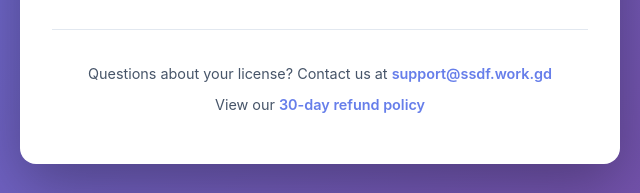
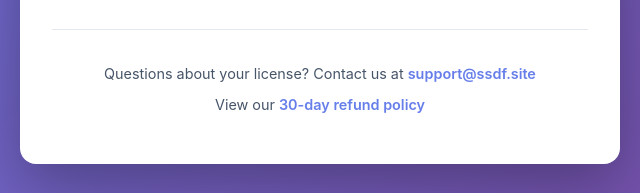
Before and after one commit to CreoDAMO/Sovereign-Spiral-Development-Framework-SSDF-, a website: page frontend/success.html in a window 1280 px wide. Shown: the part 770-963 px from the top of the page, 320-960 px from the left. Drawn offline with Linux system fonts and the light colour scheme.

Commit message:
Update success.html

```diff
--- a/frontend/success.html
+++ b/frontend/success.html
@@ -3,7 +3,7 @@
 <head>
     <meta charset="UTF-8">
     <meta name="viewport" content="width=device-width, initial-scale=1.0">
-    <title>Payment Successful - SSDF</title>
+    <title>Payment Successful - Sovereign Spiral Dev Framework - SSDF</title>
     <meta name="description" content="Your payment was successful. Check your email for license keys.">
     <style>
         :root {
@@ -310,13 +310,13 @@
                 <a href="index.html" class="btn btn-primary">
                     ← Back to Projects
                 </a>
-                <a href="mailto:support@ssdf.work.gd" class="btn btn-secondary">
+                <a href="mailto:support@ssdf.site" class="btn btn-secondary">
                     📧 Contact Support
                 </a>
             </div>
 
             <div class="support-box">
-                <p>Questions about your license? Contact us at <a href="mailto:support@ssdf.work.gd">support@ssdf.work.gd</a></p>
+                <p>Questions about your license? Contact us at <a href="mailto:support@ssdf.site">support@ssdf.site</a></p>
                 <p style="margin-top: 0.5rem;">View our <a href="#" onclick="showRefundPolicy(); return false;">30-day refund policy</a></p>
             </div>
         </div>
```
